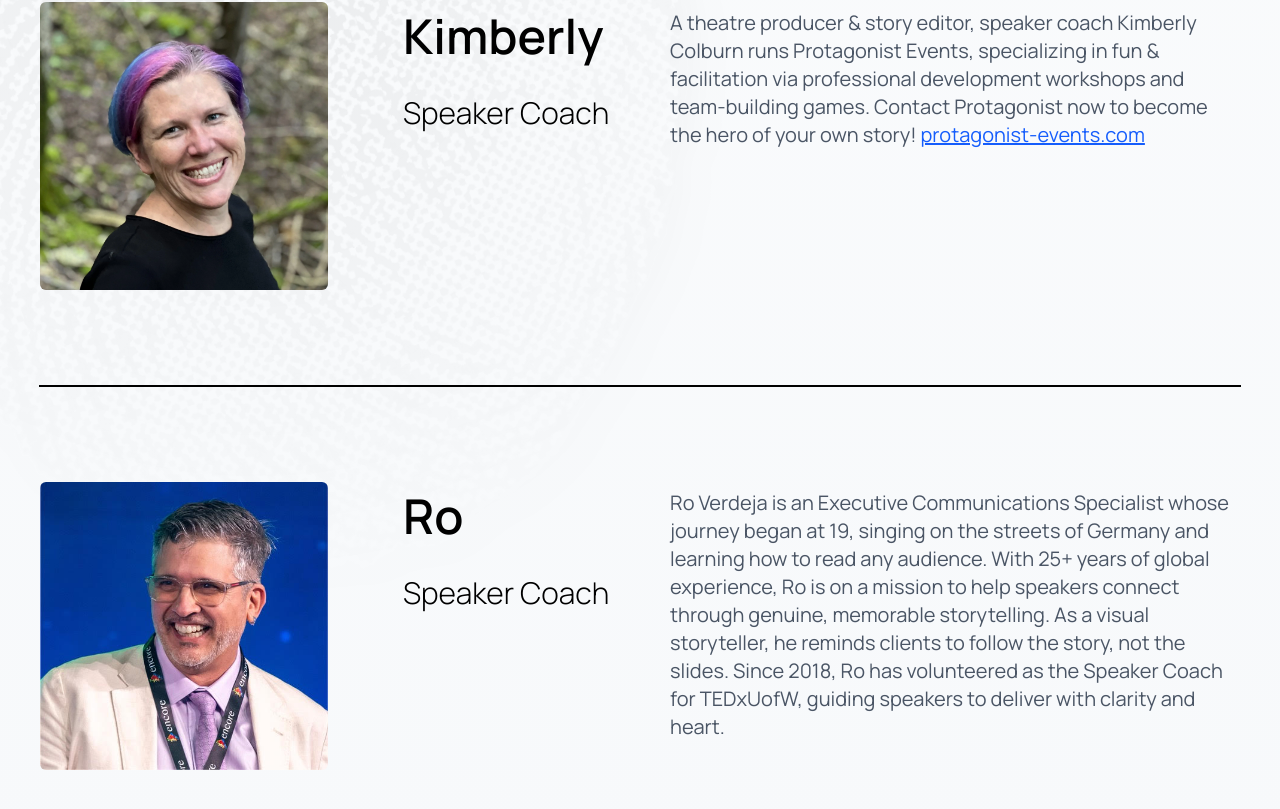
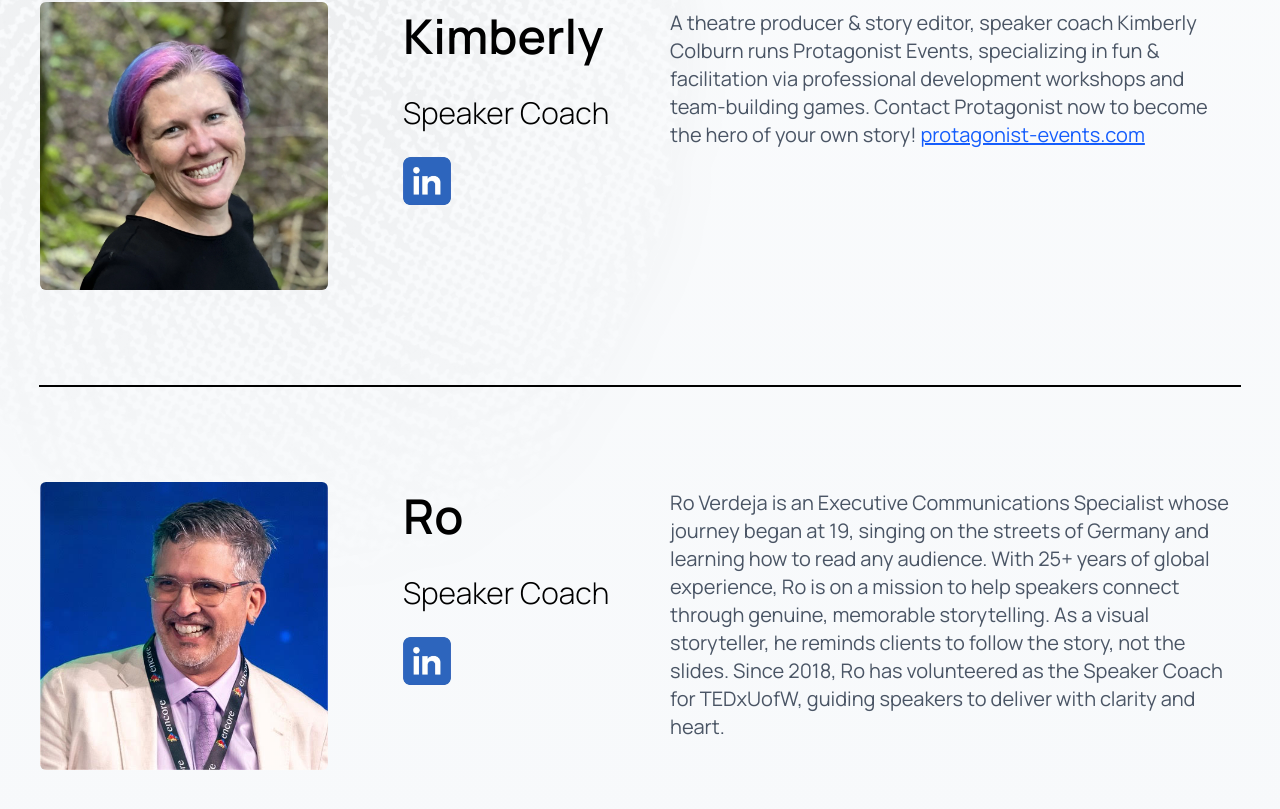
Before and after one commit to tedx-uofw/tedx-website-2026, a React (Vite) app in the folder vite-project/: page /speakers in a window 1280 px wide. Shown: the part 3790-4599 px from the top of the page. Built offline with nearby package versions, Linux system fonts and the light colour scheme; a web font is replaced by a local one.

Commit message:
Add LinkedIn for Speaker Coaches

```diff
--- a/vite-project/src/pages/Speakers.tsx
+++ b/vite-project/src/pages/Speakers.tsx
@@ -97,8 +97,8 @@ function Speakers() {
           </a>
         </span>
       ),
-      link: "#",
-      linkIcon: "",
+      link: "https://www.linkedin.com/in/kimberly-colburn-1ba7398/",
+      linkIcon: "/speakers/linkedin-logo.webp",
       linkAlt: "LinkedIn",
       imgClass: "object-top",
     },
@@ -107,7 +107,7 @@ function Speakers() {
       role: "Speaker Coach",
       image: "/speakers/ro.jpg",
       desc: "Ro Verdeja is an Executive Communications Specialist whose journey began at 19, singing on the streets of Germany and learning how to read any audience. With 25+ years of global experience, Ro is on a mission to help speakers connect through genuine, memorable storytelling. As a visual storyteller, he reminds clients to follow the story, not the slides. Since 2018, Ro has volunteered as the Speaker Coach for TEDxUofW, guiding speakers to deliver with clarity and heart.",
-      link: "#",
+      link: "https://www.linkedin.com/in/ro-verdeja/",
       linkIcon: "/speakers/linkedin-logo.webp",
       linkAlt: "LinkedIn",
       imgClass: "object-top",
@@ -302,6 +302,18 @@ function Speakers() {
                         <div className="w-full font-['Manrope'] text-2xl font-light leading-9 text-black lg:text-3xl lg:leading-10">
                           {s.role}
                         </div>
+                        <a
+                          href={s.link}
+                          target="_blank"
+                          rel="noopener noreferrer"
+                          className="inline-flex z-20"
+                        >
+                          <img
+                            className="w-12 h-12 rounded-md"
+                            src={s.linkIcon}
+                            alt={s.linkAlt}
+                          />
+                        </a>
                       </div>
                     </div>
 
```
